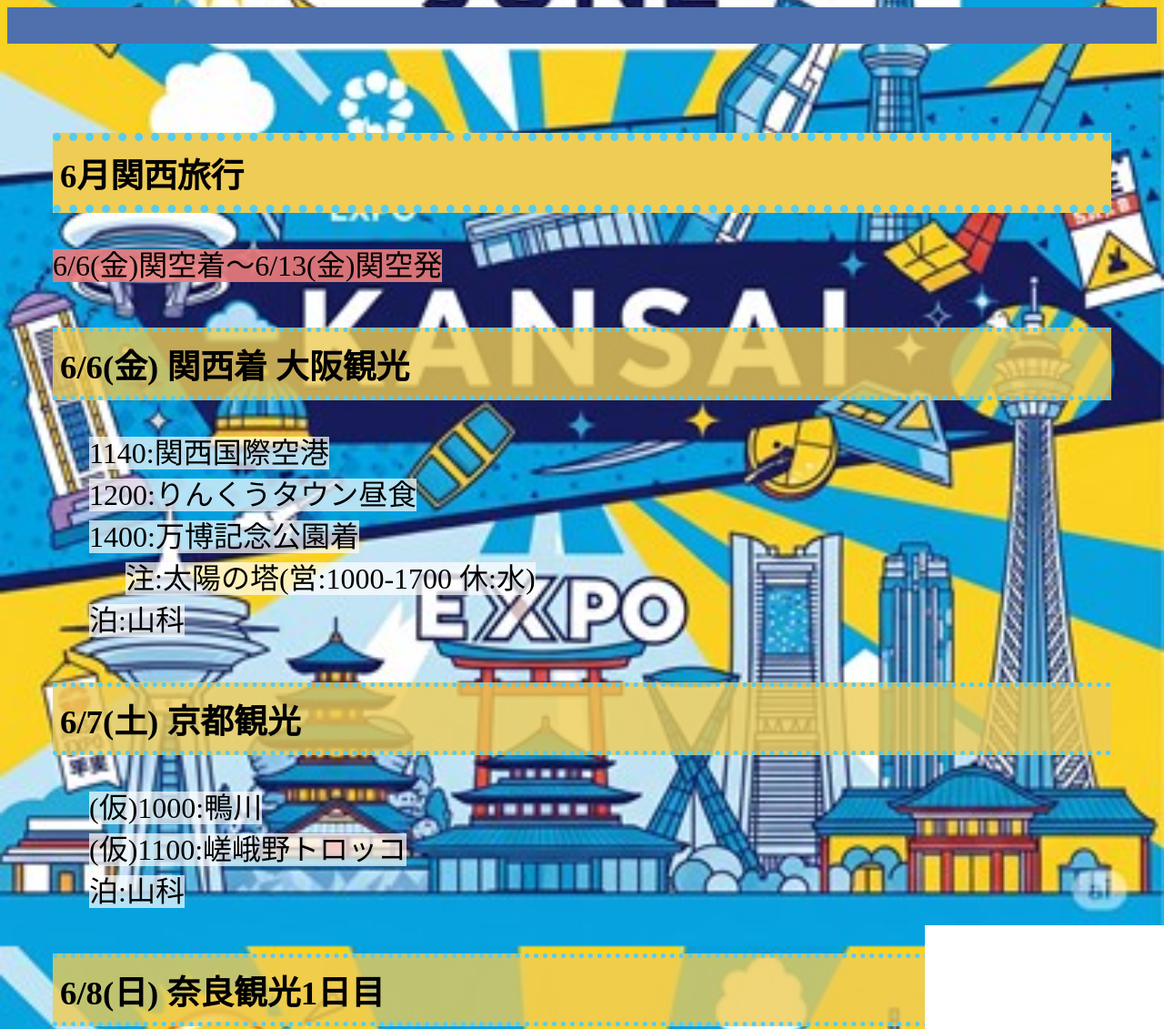
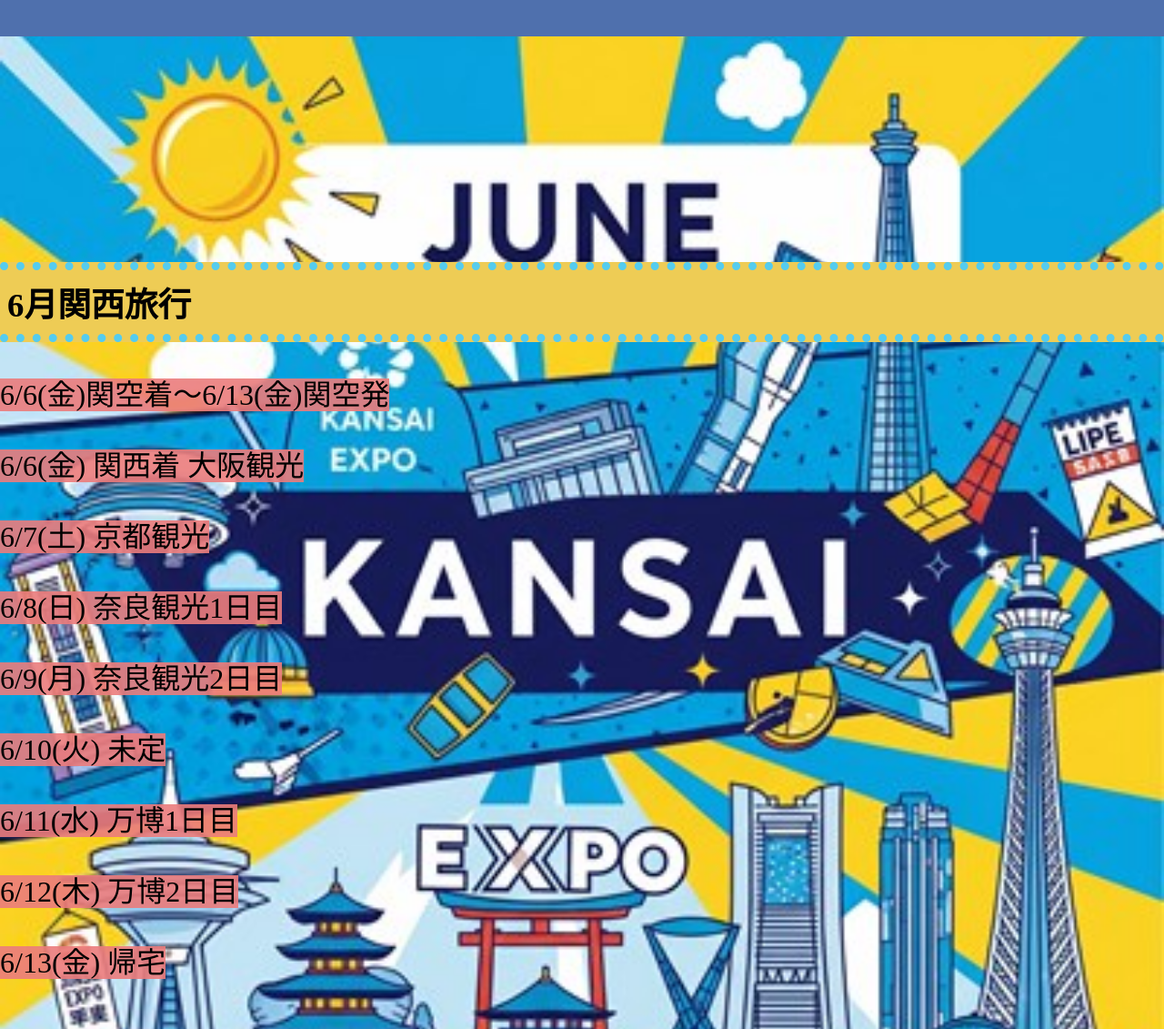
Before and after one commit to sospiro-gh/junetrip, a plain HTML site: page index.html in a window 1280 px wide. Shown: the top 1131 px of the page at 91% size. Drawn offline with Linux system fonts and the light colour scheme.

Commit message:
Add files via upload

```diff
--- a/index.html
+++ b/index.html
@@ -12,11 +12,19 @@
 <body>
 
  <header>
+  <h1>6月関西旅行</h1>
+  <p><span class="highlight1">6/6(金)関空着～6/13(金)関空発</span></p>
+  <p><span class="highlight1">6/6(金) 関西着 大阪観光</span></p>
+  <p><span class="highlight1">6/7(土) 京都観光</span></p>
+  <p><span class="highlight1">6/8(日) 奈良観光1日目</span></p>
+  <p><span class="highlight1">6/9(月) 奈良観光2日目</span></p>
+  <p><span class="highlight1">6/10(火) 未定</span></p>
+  <p><span class="highlight1">6/11(水) 万博1日目</span></p>
+  <p><span class="highlight1">6/12(木) 万博2日目</span></p>
+  <p><span class="highlight1">6/13(金) 帰宅</span></p>
  </header>
 
  <main>
-  <h1>6月関西旅行</h1>
-  <p><span class="highlight1">6/6(金)関空着～6/13(金)関空発</span></p>
   <h2>6/6(金) 関西着 大阪観光</h2>
   <ul class="highlight2">
    <li><span>1140:関西国際空港</span></li>
--- a/layout.css
+++ b/layout.css
@@ -11,12 +11,8 @@ body
 body
 {
   /*GitHubはルート相対パスはダメ*/
-  background-image: url("images/banner2.jpg");
-  background-size: cover;
-  background-position: center;
-  background-repeat: repeat;
-  background-color: rgba(255,255,255,0.4)
-  margin: 0
+  background-color: #acacee;
+  margin: 0;
 }
 
 header,
@@ -30,7 +26,11 @@ footer
 header
 {
   border-top: 40px #4f70ad solid;
-  padding: 50px 50px 0;
+  padding: 200px 0;
+  max-width: 1280px;
+  background-image: url("images/banner2.jpg");
+  background-size: 100% auto;
+  background-position: center;
 }
 
 main
```
